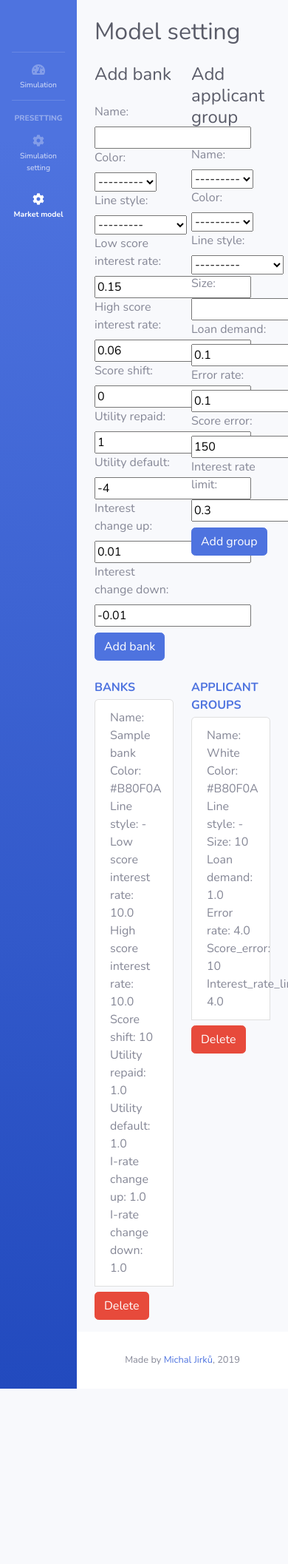
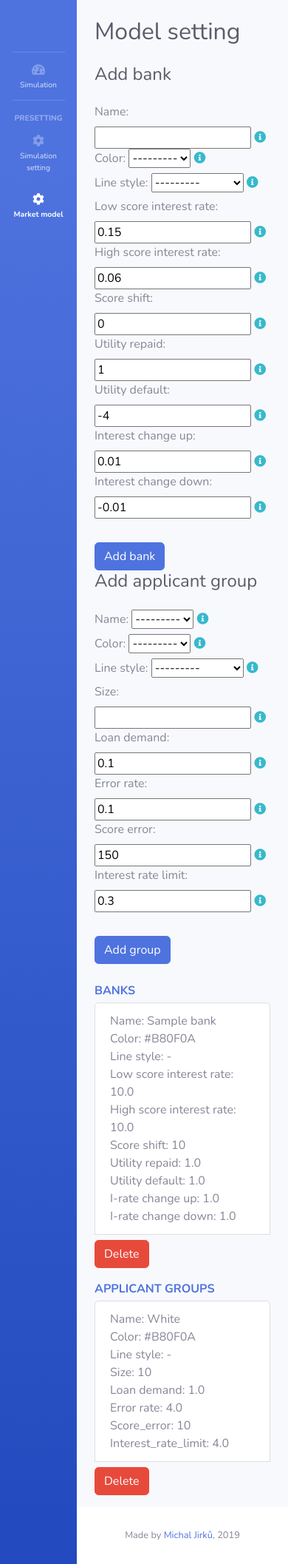
Before and after one commit to jirku/Fairness_simulation, a Django app: template demo/templates/model.html in a window 390 px wide. Shown: the whole page at 74% size. Before the commit the page ends 1877 px from the top, so only its background shows below. Run offline with Django 3.2, Linux system fonts and the light colour scheme; the template is opened without the code that fills it: values that come from a table or form of the project are taken from there, others are empty; tables that the repository leaves empty hold one stand-in row (values such as "Sample post"); some libraries are stand-ins or nearby versions.

Commit message:
Responsive mode in model template. Added info text to model items. Setting input form rearraged

```diff
--- a/demo/models.py
+++ b/demo/models.py
@@ -41,17 +41,17 @@ class Policy(models.Model):
 
 class Market(models.Model):
     session_id = models.CharField(max_length=64)
-    policy = models.CharField(max_length=40,choices=POLICY_CHOICES)
-    policy_color = models.CharField(max_length=7,choices=COLOR_CHOICES)
-    score_range_min = models.IntegerField(default=300)
-    score_range_max = models.IntegerField(default=850)
-    repay_score = models.IntegerField(default=75)
-    default_score = models.IntegerField(default=-150)
-    max_ir_range = models.FloatField(default=0.5)
-    min_ir_range = models.FloatField(default=0.001)
-    plane_range_max = models.FloatField(default=1, validators=[MinValueValidator(0.0), MaxValueValidator(1.0)])
-    plane_range_min = models.FloatField(default=0, validators=[MinValueValidator(0.0), MaxValueValidator(1.0)])
-    plane_slice_step = models.FloatField(default=0.01, validators=[MinValueValidator(0.0), MaxValueValidator(1.0)])
+    policy = models.CharField(max_length=40,choices=POLICY_CHOICES, help_text = 'Which policy will be used on the market to evaluate credit applicants')
+    policy_color = models.CharField(max_length=7,choices=COLOR_CHOICES,  help_text = 'Choose color to be associated with the policy')
+    score_range_min = models.IntegerField(default=300, help_text = 'Set minimum of score range. Default FICO score range minimum is 300')
+    score_range_max = models.IntegerField(default=850, help_text = 'Set maximum of score range. Default FICO score range maximum is 850')
+    repay_score = models.IntegerField(default=75, help_text = 'Set score increase in case of repaid loan')
+    default_score = models.IntegerField(default=-150, help_text = 'Set score decrease in case of default loan')
+    max_ir_range = models.FloatField(default=0.5, help_text = 'Maximum interest rate that can be given on the market')
+    min_ir_range = models.FloatField(default=0.001, help_text = 'Minimum interest rate that can be given on the market.')
+    plane_range_max = models.FloatField(default=1, validators=[MinValueValidator(0.0), MaxValueValidator(1.0)], help_text = 'Defines the maximal market share boundaries for banks. Range from 0.0 to 1.0')
+    plane_range_min = models.FloatField(default=0, validators=[MinValueValidator(0.0), MaxValueValidator(1.0)], help_text = 'Defines the minimal market share boundaries for banks. Range from 0.0 to 1.0')
+    plane_slice_step = models.FloatField(default=0.01, validators=[MinValueValidator(0.0), MaxValueValidator(1.0)], help_text = 'Market share granularity. Range from 0.0 to 1.0')
 
     def __str__(self):
         return(str(self.session_id) + ": " + self.policy.name)
@@ -64,16 +64,16 @@ class MarketForm(ModelForm):
 
 class Bank(models.Model):
     session_id = models.CharField(max_length=64)
-    name = models.CharField(max_length=100)
-    color = models.CharField(max_length=7,choices=COLOR_CHOICES)
-    line_style = models.CharField(max_length=3,choices=LINE_STYLE_CHOICES)
-    low_score_interest_rate = models.FloatField(default=0.15)
-    high_score_interest_rate = models.FloatField(default=0.06)
-    score_shift = models.IntegerField(default=0)
-    utility_repaid = models.FloatField(default=1)
-    utility_default = models.FloatField(default=-4)
-    interest_change_up = models.FloatField(default=0.01)
-    interest_change_down = models.FloatField(default=-0.01)
+    name = models.CharField(max_length=100, help_text="Choose bank name")
+    color = models.CharField(max_length=7,choices=COLOR_CHOICES, help_text="Choose color which would represent the bank in plots.")
+    line_style = models.CharField(max_length=3,choices=LINE_STYLE_CHOICES, help_text="Choose line styl which would represent the bank in plots.")
+    low_score_interest_rate = models.FloatField(default=0.15, help_text="Initial interest rate for applicants with low scores.")
+    high_score_interest_rate = models.FloatField(default=0.06, help_text="Initial interest rate for applicants with high scores.")
+    score_shift = models.IntegerField(default=0, validators=[MinValueValidator(-550), MaxValueValidator(550)], help_text="The score shift represents the bank's subjective applicant evaluation and information asymmetry across banks. With positive score shift the bank believes in applicants higher repay probability. Range from -550 to 550.")
+    utility_repaid = models.FloatField(default=1, validators=[MinValueValidator(0.0)], help_text="This represents the utility, which the bank has from repaid loan. The interest rate is later added to this utility. Should be positive number greater or equal to 0.0.")
+    utility_default = models.FloatField(default=-4, validators=[ MaxValueValidator(0.0)], help_text="This represents the utility, which the bank has from defaulted loan. Should be negative number less or equal to 0.0.")
+    interest_change_up = models.FloatField(default=0.01, validators=[MinValueValidator(0.0)], help_text="The increase of interest rates offered by bank, if the bank meets certain conditions after each time step. Should be positive number greater or equal to 0.0.")
+    interest_change_down = models.FloatField(default=-0.01, validators=[ MaxValueValidator(0.0)], help_text="The decrease of interest rates offered by bank, if the bank does not meet certain conditions after each time step. Should be negative number less or equal to 0.0.")
 
     def __str__(self):
         return(str(self.session_id) + ": " + self.name)
@@ -87,14 +87,14 @@ class BankForm(ModelForm):
 
 class Applicant_group(models.Model):
     session_id = models.CharField(max_length=64)
-    name = models.CharField(max_length=10,choices=APPLICANT_GROUP_CHOICES)
-    color = models.CharField(max_length=7,choices=COLOR_CHOICES)
-    line_style = models.CharField(max_length=3,choices=LINE_STYLE_CHOICES)
-    size = models.IntegerField()
-    loan_demand = models.FloatField(default=0.1, validators=[MinValueValidator(0.0), MaxValueValidator(1.0)])
-    error_rate = models.FloatField(default=0.1, validators=[MinValueValidator(0.0), MaxValueValidator(1.0)])
-    score_error = models.IntegerField(default=150)
-    interest_rate_limit = models.FloatField(default=0.3)
+    name = models.CharField(max_length=10,choices=APPLICANT_GROUP_CHOICES, help_text="In the dataset used for this simulation there are four groups with different repay probabilities and score distributions based on historical data.")
+    color = models.CharField(max_length=7,choices=COLOR_CHOICES, help_text="Choose color representing this group in plots.")
+    line_style = models.CharField(max_length=3,choices=LINE_STYLE_CHOICES, help_text="Choose line style representing this group in plots.")
+    size = models.IntegerField(validators=[MinValueValidator(1), MaxValueValidator(100000)], help_text="Choose the size of the group from 1 to 100 000.")
+    loan_demand = models.FloatField(default=0.1, validators=[MinValueValidator(0.0), MaxValueValidator(1.0)], help_text="Proportion of the group to be randomly chosen to apply for a loan in one simulation step. Range from 0.0 to 1.0.")
+    error_rate = models.FloatField(default=0.1, validators=[MinValueValidator(0.0), MaxValueValidator(1.0)], help_text="Proportion of the group with an induced error/score change. Range from 0.0 to 1.0.")
+    score_error = models.IntegerField(default=150, validators=[MinValueValidator(-550), MaxValueValidator(550)], help_text="Score change of applicants selected by the error rate. Negative score leads to lower repay probability. Positive score leads to higher repay probability. Range from -550 to 550.")
+    interest_rate_limit = models.FloatField(default=0.3, validators=[MinValueValidator(0.0), MaxValueValidator(1.0)], help_text="Maximal interest rate of the applicants in this group, under which they will take loan. Range from 0.0 to 1.0.")
 
     def __str__(self):
         return(str(self.session_id) + ": " + self.name + ": " + self.str(size))
--- a/demo/templates/model.html
+++ b/demo/templates/model.html
@@ -3,6 +3,15 @@
 <html lang="en">
 
 <head>
+  <!-- Global site tag (gtag.js) - Google Analytics -->
+  <script async src="https://www.googletagmanager.com/gtag/js?id=UA-157048962-1"></script>
+  <script>
+    window.dataLayer = window.dataLayer || [];
+    function gtag(){dataLayer.push(arguments);}
+    gtag('js', new Date());
+
+    gtag('config', 'UA-157048962-1');
+  </script>
   <meta charset="utf-8">
   <meta http-equiv="X-UA-Compatible" content="IE=edge">
   <meta name="viewport" content="width=device-width, initial-scale=1, shrink-to-fit=no">
@@ -80,23 +89,39 @@
         <div class="d-sm-flex align-items-center justify-content-between mb-4">
           <h1 class="h2 mb-0 text-gray-800">Model setting</h1>
         </div>
-        <div class="row">
-          <div class="col-6">
+        <div class="row equal">
+          <div class=" col-xs-12 col-md-6">
             <form action="../model/" method="post">
               {% csrf_token %}
               <h4 class="mb-0 text-gray-800">Add bank</h4>
               <br>
-              {{ Bform }}
+              {% for field in Bform %}
+              <div class="fieldWrapper">
+                {{ field.label_tag }} {{ field }}
+                {% if field.help_text %}
+                <i class="fas fa-info-circle text-info" title="{{field.help_text|safe}}"></i>
+                {% endif %}
+                <div class="text-danger">{{ field.errors }}</div>
+              </div>
+              {% endfor %}
               <br>
               <input class="btn btn-primary mt-2" type="submit" name="bank" value="Add bank">
             </form>
           </div>
-          <div class="col-6">
+          <div class="col-xs-12 col-md-6">
             <form action="../model/" method="post">
               {% csrf_token %}
               <h4 class="mb-0 text-gray-800">Add applicant group</h4>
               <br>
-              {{ AGform }}
+              {% for field in AGform %}
+              <div class="fieldWrapper">
+                {{ field.label_tag }} {{ field }}
+                {% if field.help_text %}
+                <i class="fas fa-info-circle text-info" title="{{field.help_text|safe}}"></i>
+                {% endif %}
+                <div class="text-danger">{{ field.errors }}</div>
+              </div>
+              {% endfor %}
               <br>
               <input class="btn btn-primary mt-2" type="submit" name="group" value="Add group">
             </form>
@@ -104,8 +129,8 @@
 
         </div>
         <br>
-        <div class="row">
-          <div class="col-6">
+        <div class="row equal">
+          <div class="col-xs-12 col-md-6">
             <div class="text-m font-weight-bold text-primary text-uppercase mb-1">Banks</div>
             <ul class="list-group">
               {% for bank in banks.all %}
@@ -120,7 +145,7 @@
               {% endfor %}
             </ul>
           </div>
-          <div class="col-6">
+          <div class="col-xs-12 col-md-6">
             <div class="text-m font-weight-bold text-primary text-uppercase mb-1">Applicant groups</div>
             <ul class="list-group">
               {% for group in applicant_groups.all %}
```
Also changed, not shown: demo/templates/index.html (+9 -0 lines), demo/templates/setting.html (+18 -1 lines).
